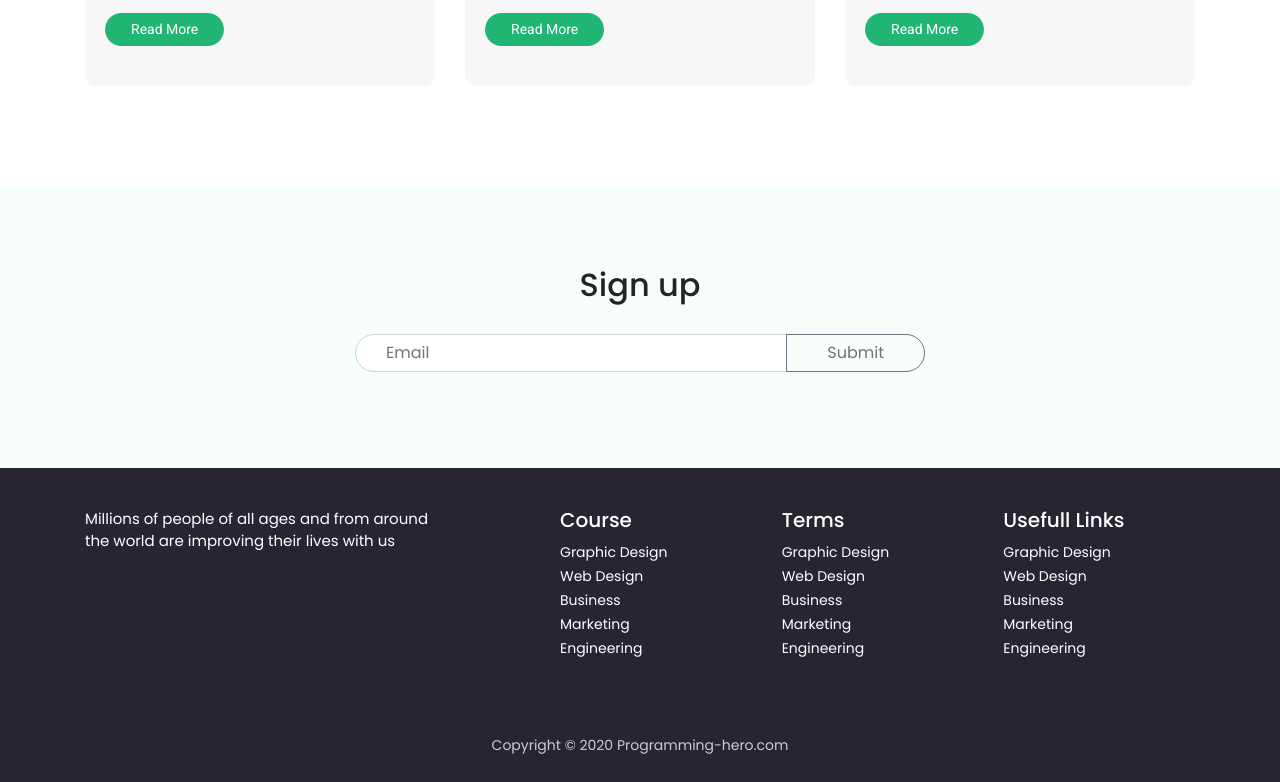
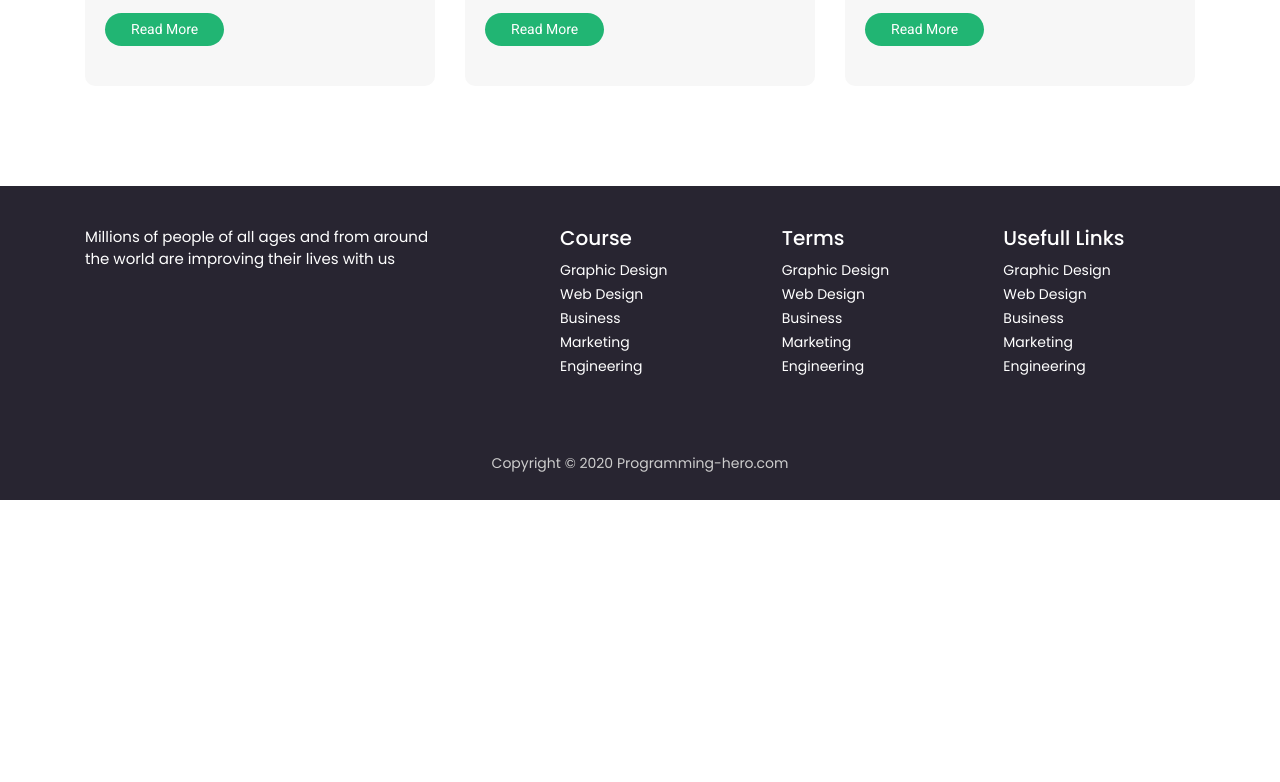
Before and after one commit to mdronycoder/e-school, a plain HTML site: page index.html in a window 1280 px wide. Shown: the part 2374-3156 px from the top of the page. After the commit the page ends 2874 px from the top, so only its background shows below. Drawn offline with nearby package versions, Linux system fonts and the light colour scheme.

Commit message:
last changed

```diff
--- a/index.html
+++ b/index.html
@@ -298,20 +298,7 @@
             </div>
         </div>
     </section>
-    <section class="signup-section">
-        <div class="container">
-            <h2 class="text-center">Sign up</h2>
-            <div class="row">
-                <div class="input-group mb-3">
-                    <input type="text" class="form-control" placeholder="Email" aria-label="Enter Your Email Address"
-                        aria-describedby="button-addon2">
-                    <div class="input-group-append">
-                        <button class="btn btn-outline-secondary" type="button" id="button-addon2">Submit</button>
-                    </div>
-                </div>
-            </div>
-        </div>
-    </section>
+
     <footer class="footer-section">
         <div class="container">
             <div class="row">
--- a/style.css
+++ b/style.css
@@ -213,25 +213,8 @@ header {
 }
 
 
-.input-group {
-	width: 50%;
-	margin: auto;
-	border: 0;
-}
 
-.input-group input {
-	padding: 12px 30px;
-	border-radius: 50px;
-}
 
-.input-group button {
-	border-radius: 50px;
-	padding: 0 40px;
-}
-
-.input-group button:hover {
-	background: #21b573;
-}
 
 .footer-section {
 	background: #282531;
```
